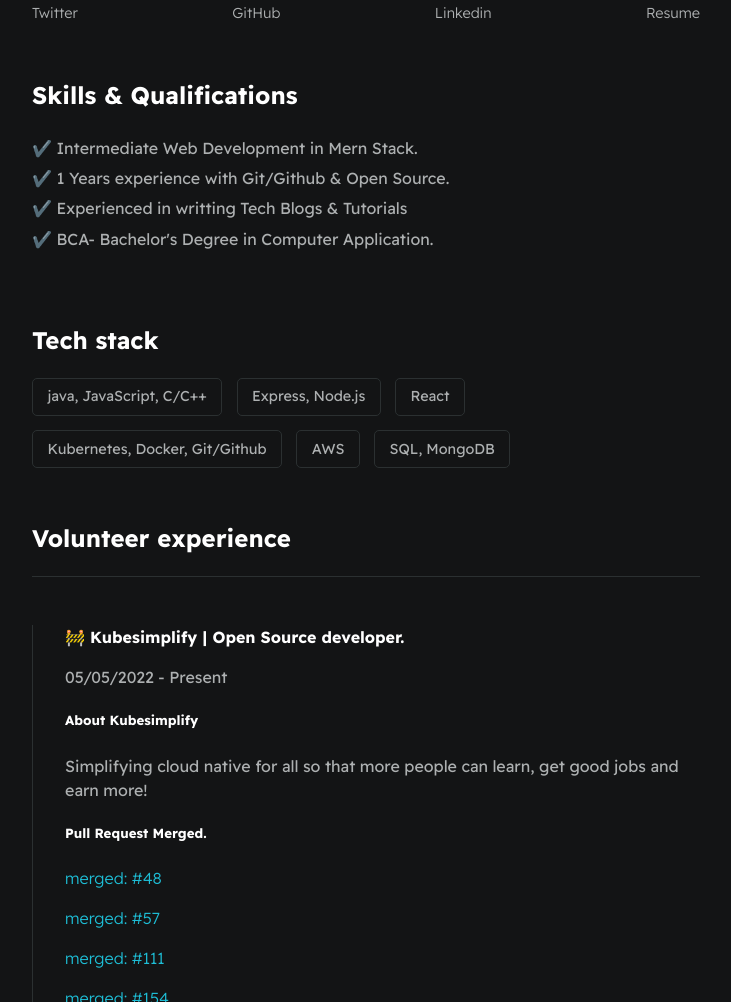
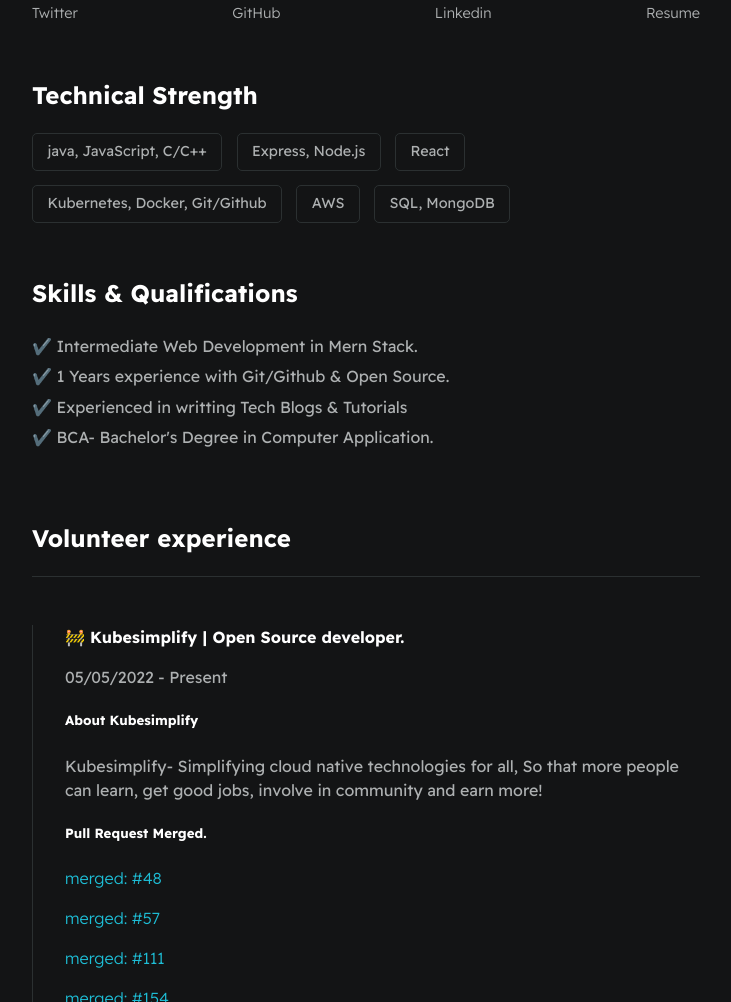
Before and after one commit to shivam-sharma7/Portfolio, a plain HTML site: page index.html in a window 1280 px wide. Shown: the part 337-1339 px from the top of the page, without its empty margins (274-1005 px from the left). Drawn offline with Linux system fonts and the light colour scheme.

Commit message:
update index.html, README.md

```diff
--- a/index.html
+++ b/index.html
@@ -37,7 +37,21 @@
                     <a href="http://twitter.com/shivamstwt1" target="_blank">Twitter</a>
                     <a href="http://github.com/shivam-sharma7" target="_blank">GitHub</a>
                     <a href="http://linkedin.com/in/meshivamsharma" target="_blank">Linkedin</a>
-                    <a href="https://www.overleaf.com/project/63443335e6ac9857d8011e48/detached" target="_blank">Resume</a>
+                    <a href="#" target="_blank">Resume</a>
+                </div>
+            </section>
+
+
+            <section class="section--page">
+                <h2>Technical Strength</h2>
+
+                <div id="wrapper--techstack__items">
+                    <div class="card--techstack"><span>java, JavaScript, C/C++</span></div>
+                    <div class="card--techstack"><span> Express, Node.js</span></div>
+                    <div class="card--techstack"><span>React</span></div>
+                    <div class="card--techstack"><span>Kubernetes, Docker, Git/Github</span></div>
+                    <div class="card--techstack"><span>AWS</span></div>
+                    <div class="card--techstack"><span>SQL, MongoDB</span></div>
                 </div>
             </section>
 
@@ -51,19 +65,6 @@
                 </ul>
             </section>
 
-            <section class="section--page">
-                <h2>Tech stack</h2>
-
-                <div id="wrapper--techstack__items">
-                    <div class="card--techstack"><span>java, JavaScript, C/C++</span></div>
-                    <div class="card--techstack"><span> Express, Node.js</span></div>
-                    <div class="card--techstack"><span>React</span></div>
-                    <div class="card--techstack"><span>Kubernetes, Docker, Git/Github</span></div>
-                    <div class="card--techstack"><span>AWS</span></div>
-                    <div class="card--techstack"><span>SQL, MongoDB</span></div>
-                </div>
-            </section>
-
             <section id="work-history-wrapper" class="section--page">
                 <h2>Volunteer experience</h2>
 
@@ -72,7 +73,7 @@
                     <strong>🚧 Kubesimplify | Open Source developer.</strong>
                     <p>05/05/2022 - Present</p>
                     <h5>About Kubesimplify</h5>
-                    <p>Simplifying cloud native for all so that more people can learn, get good jobs and earn more!</p>
+                    <p>Kubesimplify- Simplifying cloud native technologies for all, So that more people can learn, get good jobs, involve in community and earn more!</p>
                     <h5>Pull Request Merged.</h5>
                     <p><a href="https://github.com/kubesimplify/website/pull/48" target="_blank">merged: #48</a></p>
                     <p><a href="https://github.com/kubesimplify/website/pull/57" target="_blank">merged: #57</a></p>
```
Also changed, not shown: 1 other file.
